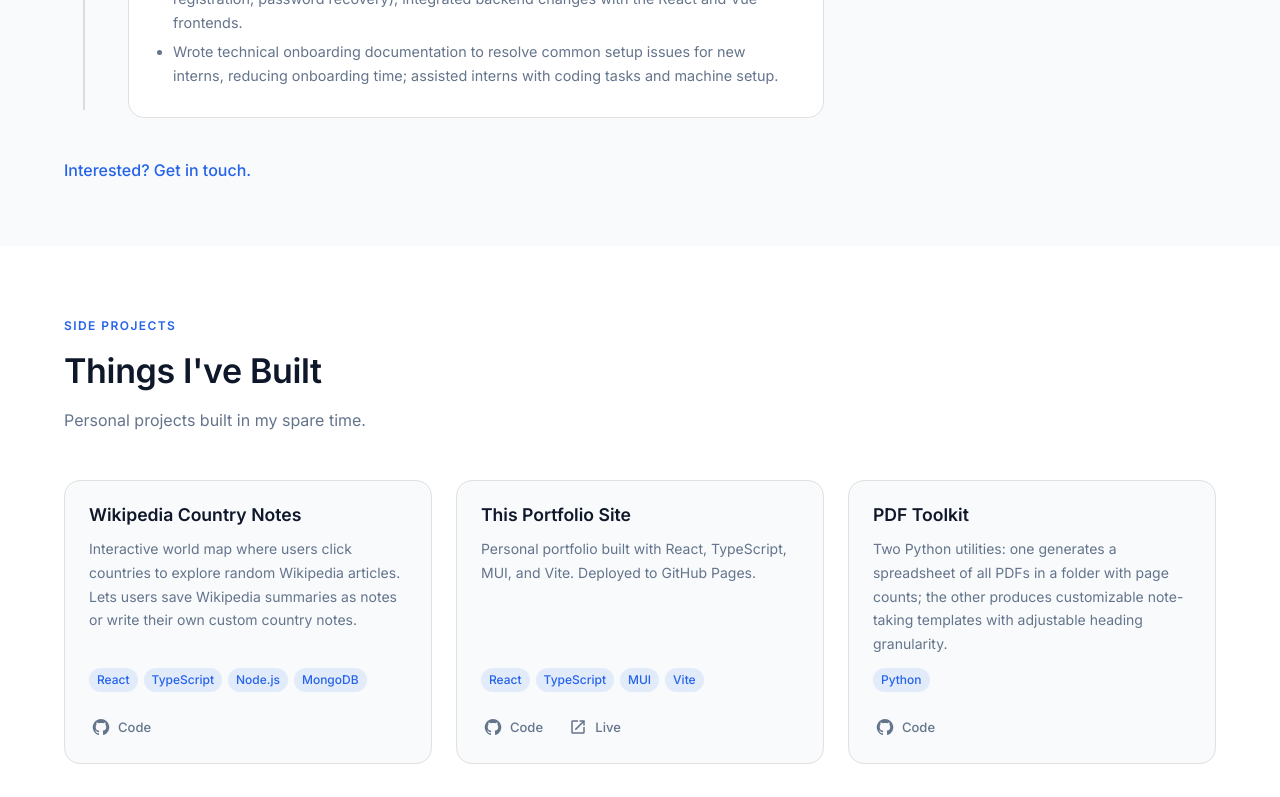
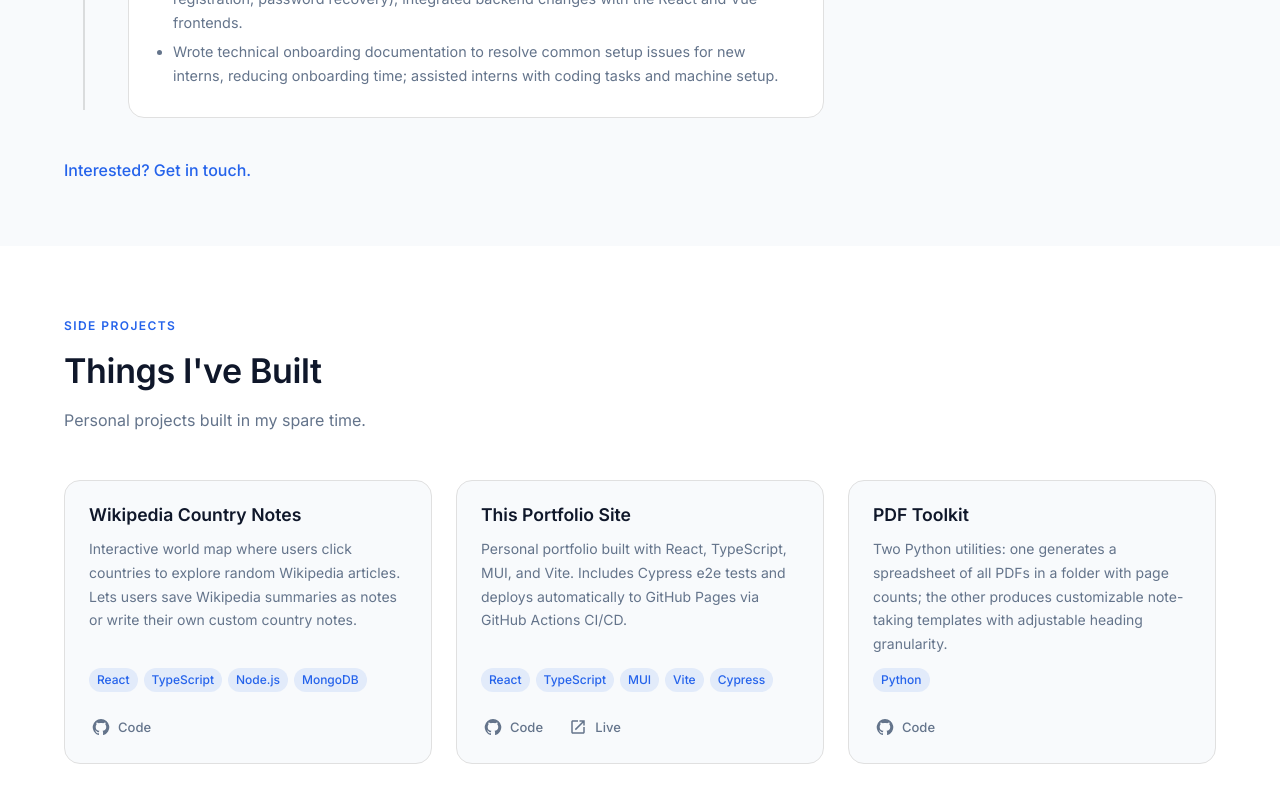
Before and after one commit to atulmi/atul-intro-website, a React (Vite) app: page / in a window 1280 px wide. Shown: the part 3376-4173 px from the top of the page. Built offline with nearby package versions, Linux system fonts and the light colour scheme.

Commit message:
Update text to mention Cypress

```diff
--- a/src/data/portfolio.ts
+++ b/src/data/portfolio.ts
@@ -39,6 +39,7 @@
     items: [
       "Git",
       "Vite",
+      "Cypress",
       "AgGrid",
       "Tanstack Query",
       "pdfmake",
@@ -67,8 +68,8 @@
   {
     title: "This Portfolio Site",
     description:
-      "Personal portfolio built with React, TypeScript, MUI, and Vite. Deployed to GitHub Pages.",
-    tags: ["React", "TypeScript", "MUI", "Vite"],
+      "Personal portfolio built with React, TypeScript, MUI, and Vite. Includes Cypress e2e tests and deploys automatically to GitHub Pages via GitHub Actions CI/CD.",
+    tags: ["React", "TypeScript", "MUI", "Vite", "Cypress"],
     github: "https://github.com/atulmi/atul-intro-website",
     live: "https://atulmi.github.io/atul-intro-website/",
   },
```
